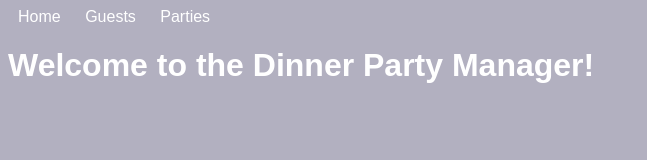
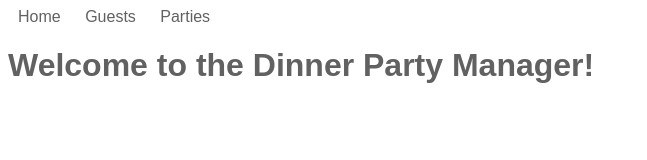
Before and after one commit to chrismarino/dinners, a website: page src/views/index.html in a window 1280 px wide. Shown: the whole page, without its empty margins (0-647 px from the left). Drawn offline with Linux system fonts and the light colour scheme.

Commit message:
Mostly works

```diff
--- a/src/public/css/styles.css
+++ b/src/public/css/styles.css
@@ -1,12 +1,12 @@
 /* src/public/css/styles.css */
 body {
-    background-color: rgb(178, 176, 192);
-    color: white;
+    background-color: hsla(0, 0%, 100%, 0.856);
+    color: rgba(25, 25, 25, 0.685);
     font-family: Arial, sans-serif;
 }
 
 nav a {
-    color: white;
+    color: rgba(25, 25, 25, 0.685);
     margin: 0 10px;
     text-decoration: none;
 }
```
